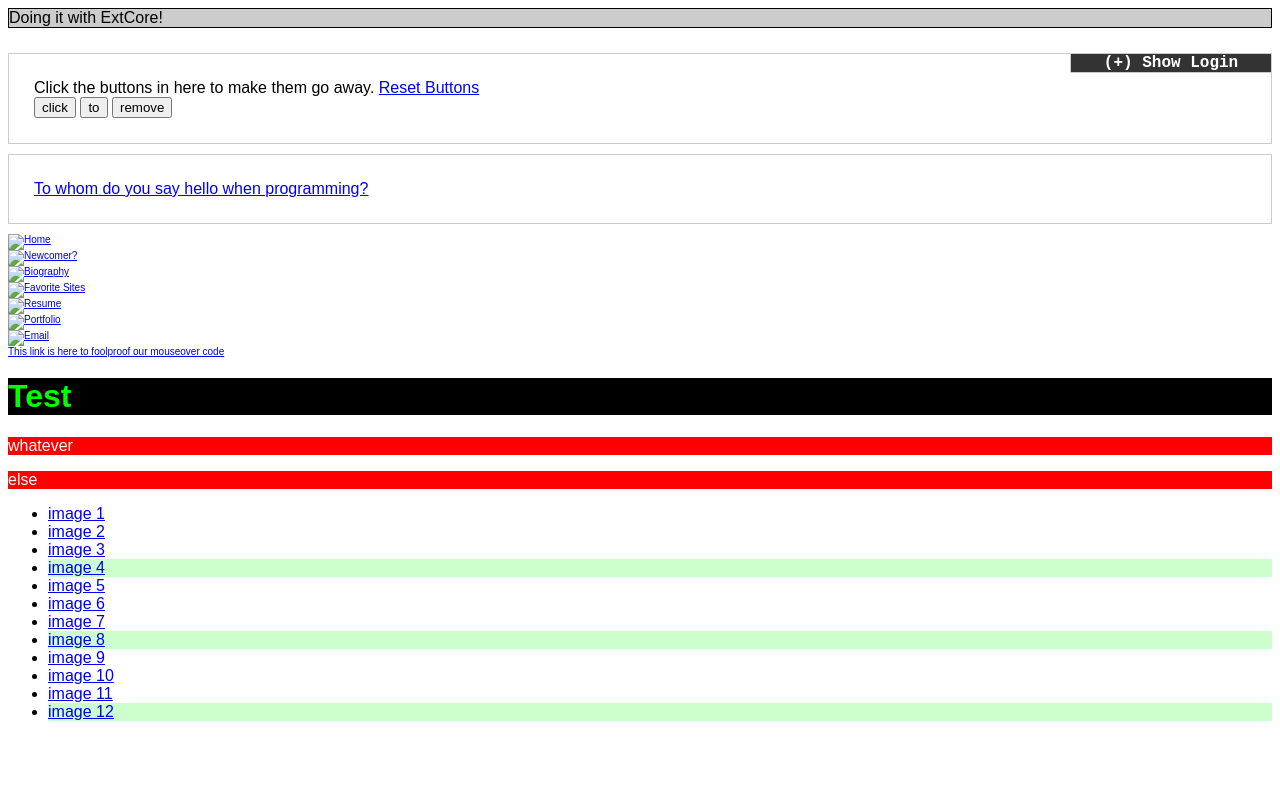
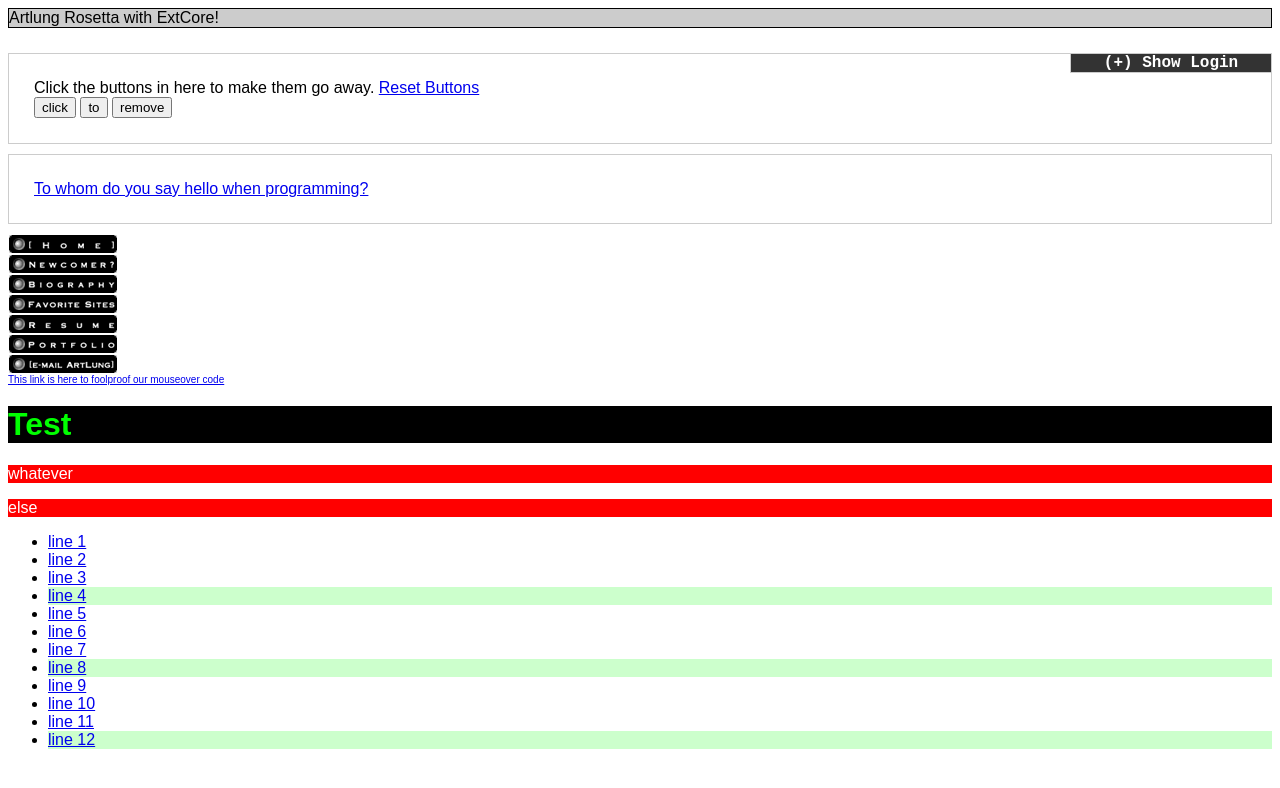
Before and after one commit to artlung/Artlung-Rosetta, a plain HTML site: page ext.html in a window 1280 px wide. Drawn offline with Linux system fonts and the light colour scheme; files that its build step writes are made by us from their sources.

Commit message:
Additional edits

```diff
--- a/ext.html
+++ b/ext.html
@@ -5,12 +5,12 @@
 <meta http-equiv="Content-Type" content="text/html; charset=utf-8" />
 <title>ExtCoreRosetta</title>
 <script src="resources/ext-core.3.0.0.js" type="text/javascript" charset="utf-8"></script>
-<script src="rosetta.js" type="text/javascript" charset="utf-8"></script>
-<link rel="stylesheet" href="styles.css" type="text/css"charset="utf-8">
+<script src="resources/rosetta.js" type="text/javascript" charset="utf-8"></script>
+<link rel="stylesheet" href="resources/styles.css" type="text/css"charset="utf-8">
 <script type="text/javascript">
 Ext.onReady(function() {
 
-	var sampleText = 'Doing it with ExtCore!';
+	var sampleText = 'Artlung Rosetta with ExtCore!';
 	Ext.select("ul li:nth-child(4n-3)").addClass("start"); // ext can't do this kind of selector
 	Ext.select("ul li:nth-child(4n)").addClass("end");
 	Ext.select('h1').addClass('active');
@@ -88,13 +88,13 @@ Ext.onReady(function() {
 
 <div id="nav">
 <table cellspacing="0" cellpadding="0" border="0">
-	<tr><td><a href="index.html"><img src="resources/home-off.gif" alt="Home" border="0" /></a></td></tr>
-	<tr><td><a href="index.html"><img src="resources/newcomer-off.gif" alt="Newcomer?" border="0" /></a></td></tr>
-	<tr><td><a href="index.html"><img src="resources/biography-off.gif" alt="Biography" border="0" /></a></td></tr>
-	<tr><td><a href="index.html"><img src="resources/favorite-sites-off.gif" alt="Favorite Sites" border="0" /></a></td></tr>
-	<tr><td><a href="index.html"><img src="resources/resume-off.gif" alt="Resume" border="0" /></a></td></tr>
-	<tr><td><a href="index.html"><img src="resources/portfolio-off.gif" alt="Portfolio" border="0" /></a></td></tr>
-	<tr><td><a href="index.html"><img src="resources/email-off.gif" alt="Email" border="0" /></a></td></tr>
+	<tr><td><a href="index.html"><img src="resources/images/home-off.gif" alt="Home" border="0" /></a></td></tr>
+	<tr><td><a href="index.html"><img src="resources/images/newcomer-off.gif" alt="Newcomer?" border="0" /></a></td></tr>
+	<tr><td><a href="index.html"><img src="resources/images/biography-off.gif" alt="Biography" border="0" /></a></td></tr>
+	<tr><td><a href="index.html"><img src="resources/images/favorite-sites-off.gif" alt="Favorite Sites" border="0" /></a></td></tr>
+	<tr><td><a href="index.html"><img src="resources/images/resume-off.gif" alt="Resume" border="0" /></a></td></tr>
+	<tr><td><a href="index.html"><img src="resources/images/portfolio-off.gif" alt="Portfolio" border="0" /></a></td></tr>
+	<tr><td><a href="index.html"><img src="resources/images/email-off.gif" alt="Email" border="0" /></a></td></tr>
 </table>
 <a href="#" title="This is another a link inserted into the nav. The mouseover code may not explode because of this.">This link is here to foolproof our mouseover code</a>
 </div>
@@ -104,18 +104,18 @@ Ext.onReady(function() {
 <p>else</p>
 
 <ul>
-   <li><a href="/images/">image 1</a></li>
-   <li><a href="/images/">image 2</a></li>
-   <li><a href="/images/">image 3</a></li>
-   <li><a href="/images/">image 4</a></li>
-   <li><a href="/images/">image 5</a></li>
-   <li><a href="/images/">image 6</a></li>
-   <li><a href="/images/">image 7</a></li>
-   <li><a href="/images/">image 8</a></li>
-   <li><a href="/images/">image 9</a></li>
-   <li><a href="/images/">image 10</a></li>
-   <li><a href="/images/">image 11</a></li>
-   <li><a href="/images/">image 12</a></li>
+   <li><a href="#">line 1</a></li>
+   <li><a href="#">line 2</a></li>
+   <li><a href="#">line 3</a></li>
+   <li><a href="#">line 4</a></li>
+   <li><a href="#">line 5</a></li>
+   <li><a href="#">line 6</a></li>
+   <li><a href="#">line 7</a></li>
+   <li><a href="#">line 8</a></li>
+   <li><a href="#">line 9</a></li>
+   <li><a href="#">line 10</a></li>
+   <li><a href="#">line 11</a></li>
+   <li><a href="#">line 12</a></li>
 </ul>
 
 </body>
```
Also changed, not shown: dojo.html (+22 -22 lines), index.html (+13 -2 lines), jquery.html (+22 -22 lines), mootools.html (+22 -22 lines), prototype.html (+22 -22 lines).
